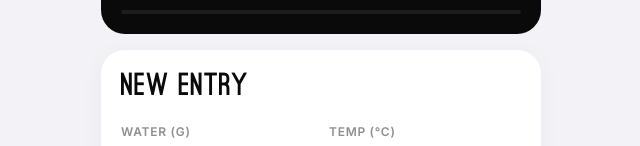
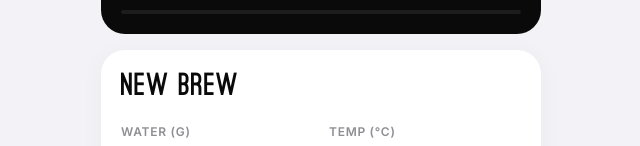
Before and after one commit to kenken17/moka-potter, a Vue app: page / in a window 1280 px wide. Shown: the part 296-442 px from the top of the page, without its empty margins (319-959 px from the left). Built offline with nearby package versions, Linux system fonts and the light colour scheme.

Commit message:
refactor: rename 'New Entry' to 'New Brew'

```diff
--- a/src/App.vue
+++ b/src/App.vue
@@ -27,7 +27,7 @@
     </section>
 
     <section class="inputs-card">
-      <h2 class="section-title">New Entry</h2>
+      <h2 class="section-title">New Brew</h2>
       <div class="inputs">
         <div class="input-row">
           <div class="input-group">
```
